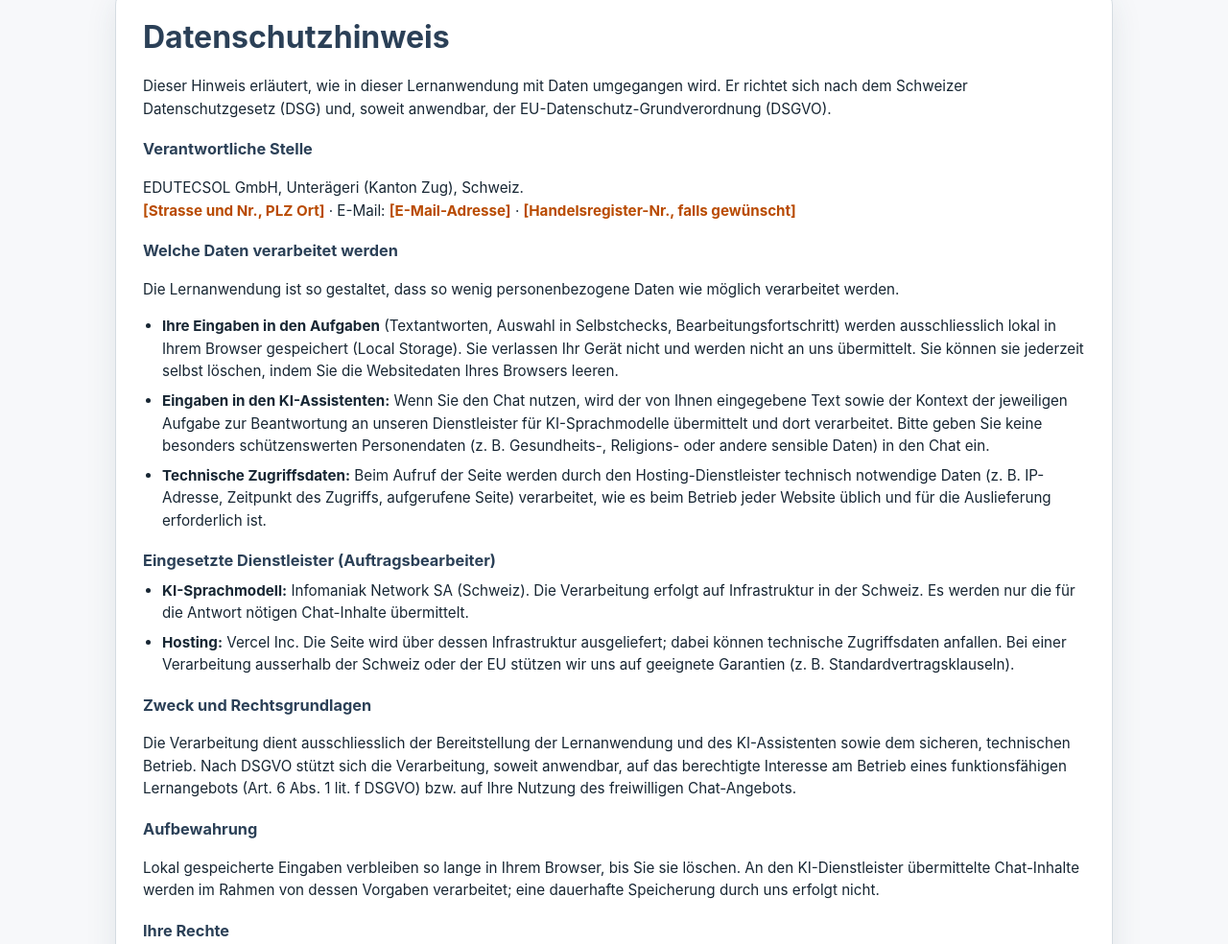
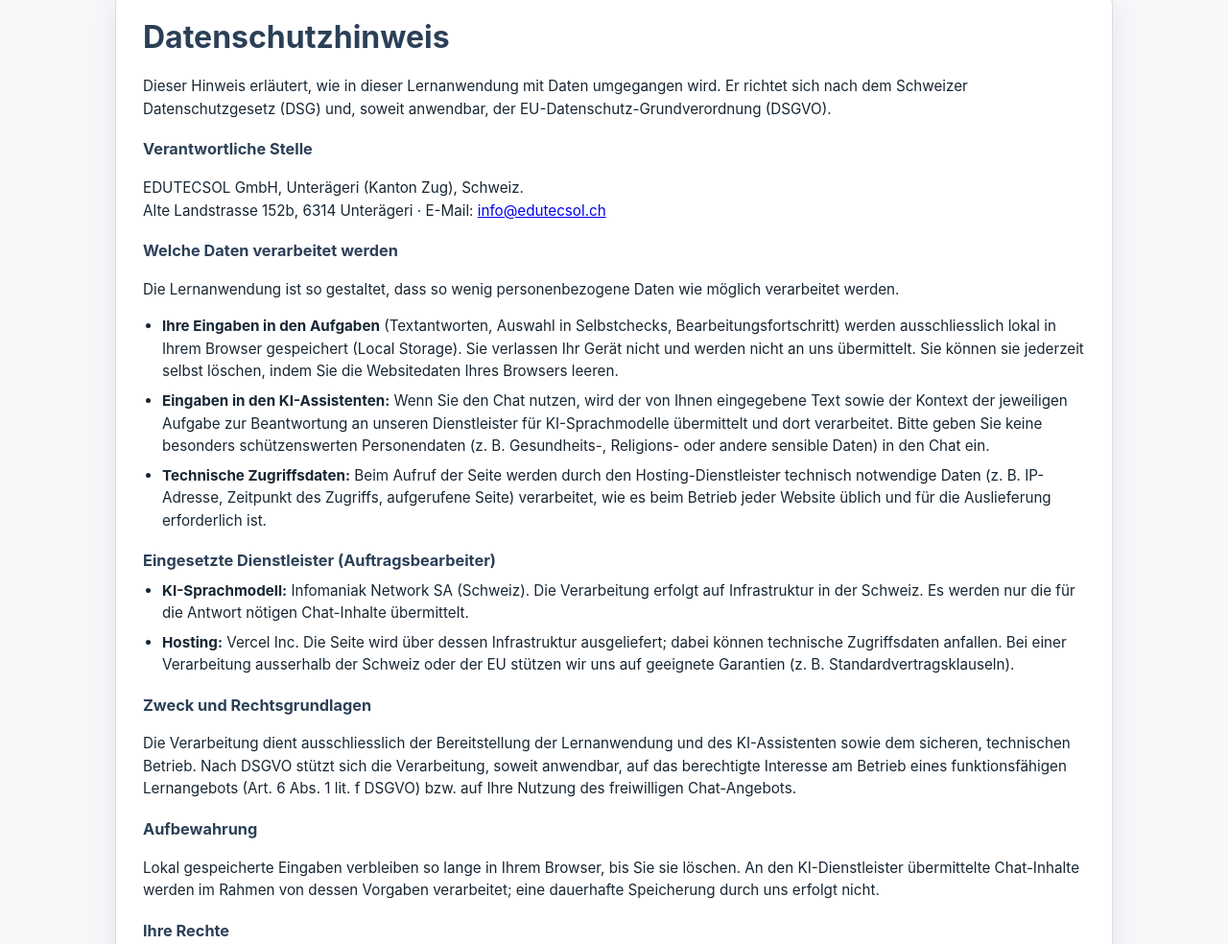
Before and after one commit to enialma/lernwerk-ki-halluzinationen, a website: page index.html in a window 1280 px wide. Shown: the part 1307-2291 px from the top of the page at 96% size. Drawn offline with Linux system fonts and the light colour scheme.

Commit message:
Add files via upload

```diff
--- a/index.html
+++ b/index.html
@@ -75,7 +75,7 @@
 
       <h3>Verantwortliche Stelle</h3>
       <p>EDUTECSOL GmbH, Unterägeri (Kanton Zug), Schweiz.<br>
-      <span class="ph">[Strasse und Nr., PLZ Ort]</span> · E-Mail: <span class="ph">[E-Mail-Adresse]</span> · <span class="ph">[Handelsregister-Nr., falls gewünscht]</span></p>
+      Alte Landstrasse 152b, 6314 Unterägeri · E-Mail: <a href="mailto:info@edutecsol.ch">info@edutecsol.ch</a></p>
 
       <h3>Welche Daten verarbeitet werden</h3>
       <p>Die Lernanwendung ist so gestaltet, dass so wenig personenbezogene Daten wie möglich verarbeitet werden.</p>
```
